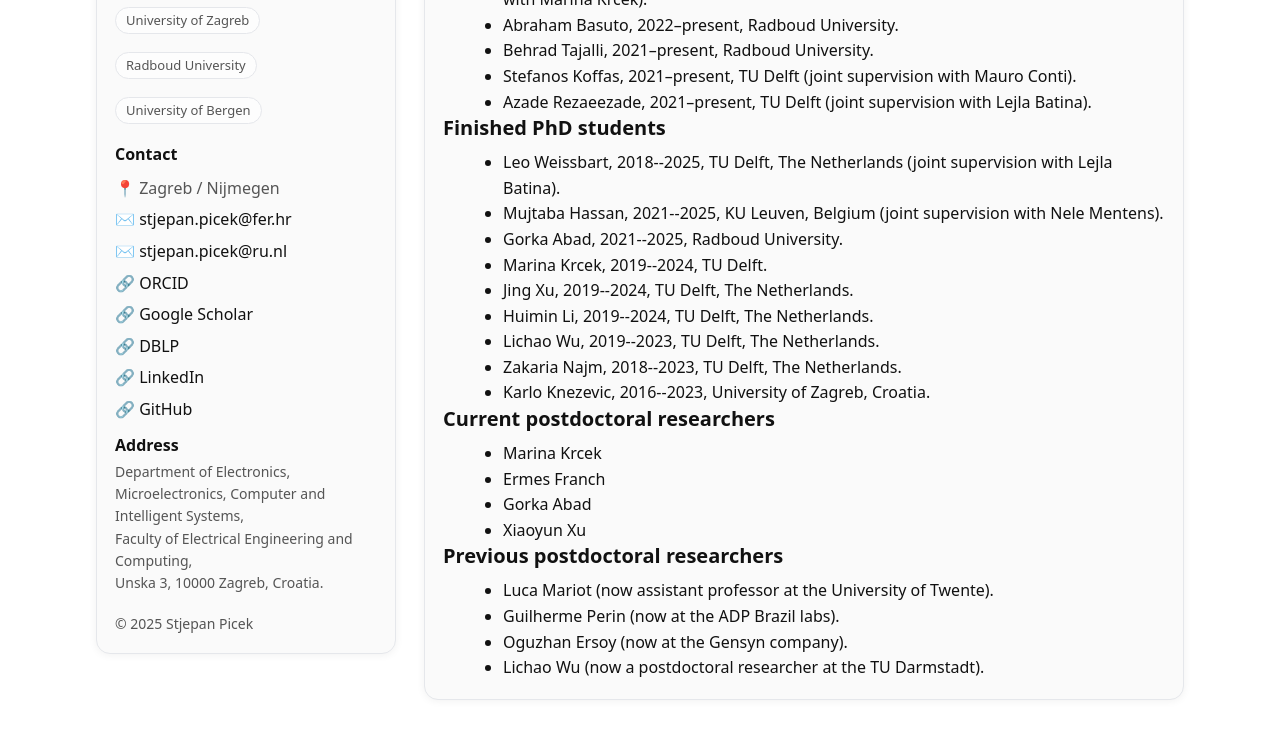
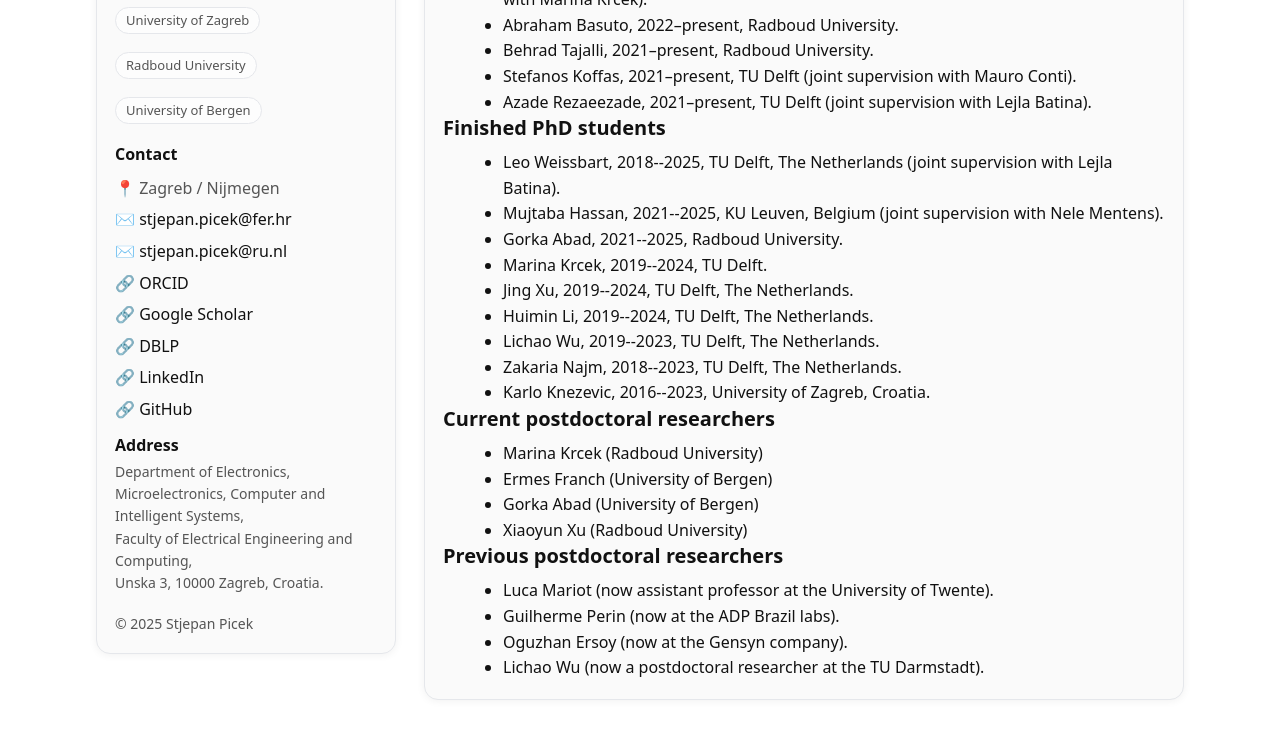
Before and after one commit to stjepanpicek/stjepanpicek.github.io, a plain HTML site: page service/index.html in a window 1280 px wide. Shown: the part 337-1076 px from the top of the page. Drawn offline with Linux system fonts and the light colour scheme.

Commit message:
Update index.html

```diff
--- a/service/index.html
+++ b/service/index.html
@@ -85,10 +85,10 @@
 
   <h2>Current postdoctoral researchers</h2>
   <ul>
-  <li>Marina Krcek</li>
-  <li>Ermes Franch</li>
-  <li>Gorka Abad</li>
-  <li>Xiaoyun Xu</li>
+  <li>Marina Krcek (Radboud University)</li>
+  <li>Ermes Franch (University of Bergen)</li>
+  <li>Gorka Abad (University of Bergen)</li>
+  <li>Xiaoyun Xu (Radboud University)</li>
 </ul>
 
   <h2>Previous postdoctoral researchers</h2>
```
